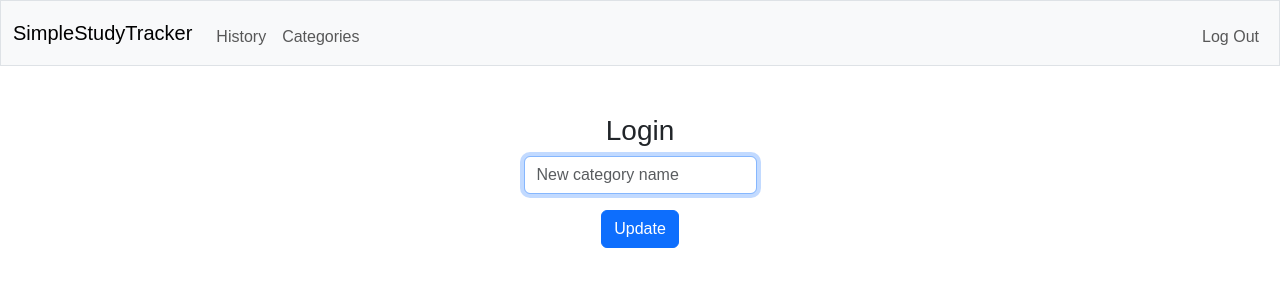
After one commit to gabriel-gy-tan/study-tracker, a Flask app: page /goupdate in a window 1280 px wide. The commit adds this page. Shown: the top 300 px of the page. Run offline with Flask 3, Linux system fonts and the light colour scheme; the visitor is signed in with stand-in values (Sample User, id 1); some libraries are stand-ins or nearby versions.

Commit message:
Added the update functionality after a bit of confusion between the ids and the way I named them and calling them by the wrong names.

```diff
--- a/app.py
+++ b/app.py
@@ -49,6 +49,21 @@ def delete():
         connection.commit()
         connection.close()
         return redirect("/categories")
+
+@app.route("/goupdate", methods=["GET", "POST"])
+@login_required
+def goupdate():
+    if request.method == "POST":
+        id = request.form.get("id")
+        new_name = request.form.get("update")
+        connection = get_db_connection()
+        connection.execute("UPDATE categories SET category_name = ? WHERE id = ?", (new_name, id))
+        connection.commit()
+        connection.close()
+        return redirect("/categories")
+
+    category_id = request.args.get("id")
+    return render_template("goupdate.html", id=category_id)
 
 @app.route("/register", methods=["GET", "POST"])
 def register():
--- /dev/null
+++ b/templates/goupdate.html
@@ -0,0 +1,16 @@
+{% extends "layout.html" %}
+
+{% block title %}
+    Go update
+{% endblock %}
+
+{% block main %}
+    <h3>Login</h3>
+    <form action="/goupdate" method="post">
+        <div class="mb-3">
+            <input autocomplete="off" autofocus class="form-control mx-auto w-auto" name="update" placeholder="New category name" type="text">
+            <input name="id" type="hidden" value="{{ id }}" >
+        </div>
+        <button class="btn btn-primary" type="submit">Update</button>
+    </form>
+{% endblock %}
```
Also changed, not shown: templates/categories.html (+6 -2 lines).
